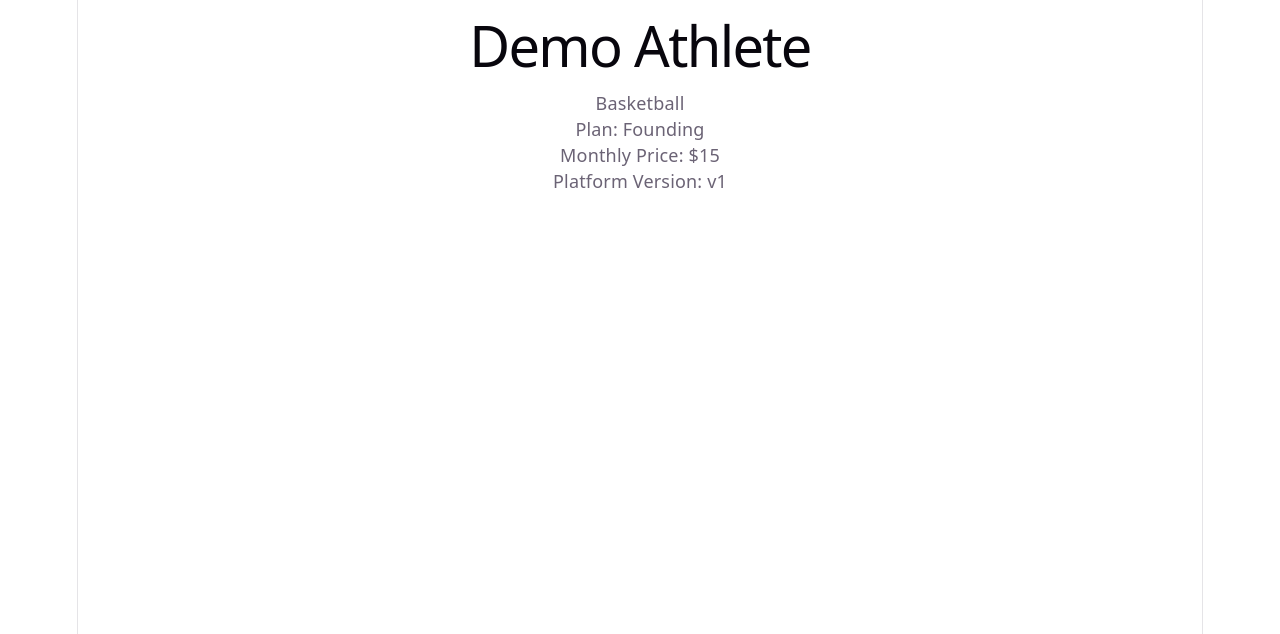
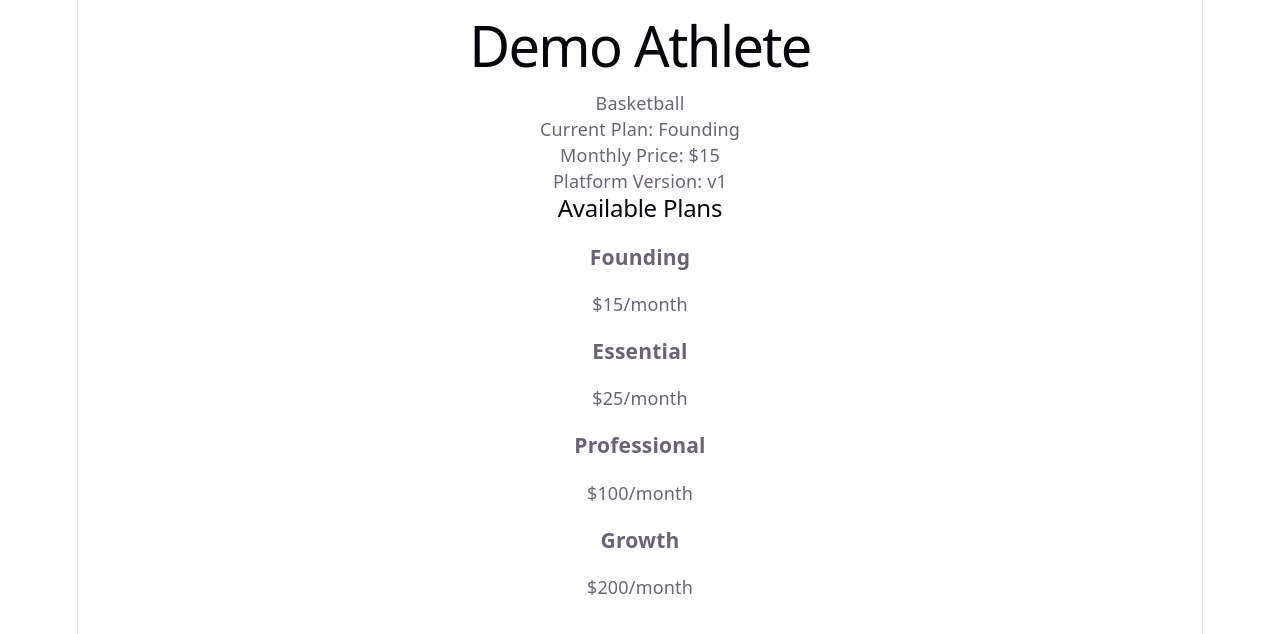
Before and after one commit to MichaelFahie/fahie-athlete-platform, a React (Vite) app: page / in a window 1280 px wide. Shown: the top 634 px of the page. Built offline with nearby package versions, Linux system fonts and the light colour scheme.

Commit message:
Add tier-based pricing architecture

```diff
--- a/src/App.jsx
+++ b/src/App.jsx
@@ -1,6 +1,6 @@
 import "./App.css";
 import { getCustomer } from "./platform/customerRegistry";
-import { getTier } from "./platform/tierConfig";
+import { getTier, tierConfig } from "./platform/tierConfig";
 
 function App() {
   const customerId = "demo-athlete";
@@ -16,13 +16,28 @@ function App() {
     return <h1>Customer tier not found</h1>;
   }
 
+  const publicTiers = Object.entries(tierConfig).filter(
+    ([, plan]) => plan.isPublic !== false,
+  );
+
   return (
     <main>
       <h1>{customer.identity.displayName}</h1>
       <p>{customer.identity.sport}</p>
-      <p>Plan: {tier.name}</p>
+      <p>Current Plan: {tier.name}</p>
       <p>Monthly Price: ${tier.monthlyPrice}</p>
       <p>Platform Version: {customer.platform.templateVersion}</p>
+
+      <section>
+        <h2>Available Plans</h2>
+
+        {publicTiers.map(([tierId, plan]) => (
+          <article key={tierId}>
+            <h3>{plan.name}</h3>
+            <p>${plan.monthlyPrice}/month</p>
+          </article>
+        ))}
+      </section>
     </main>
   );
 }
```
